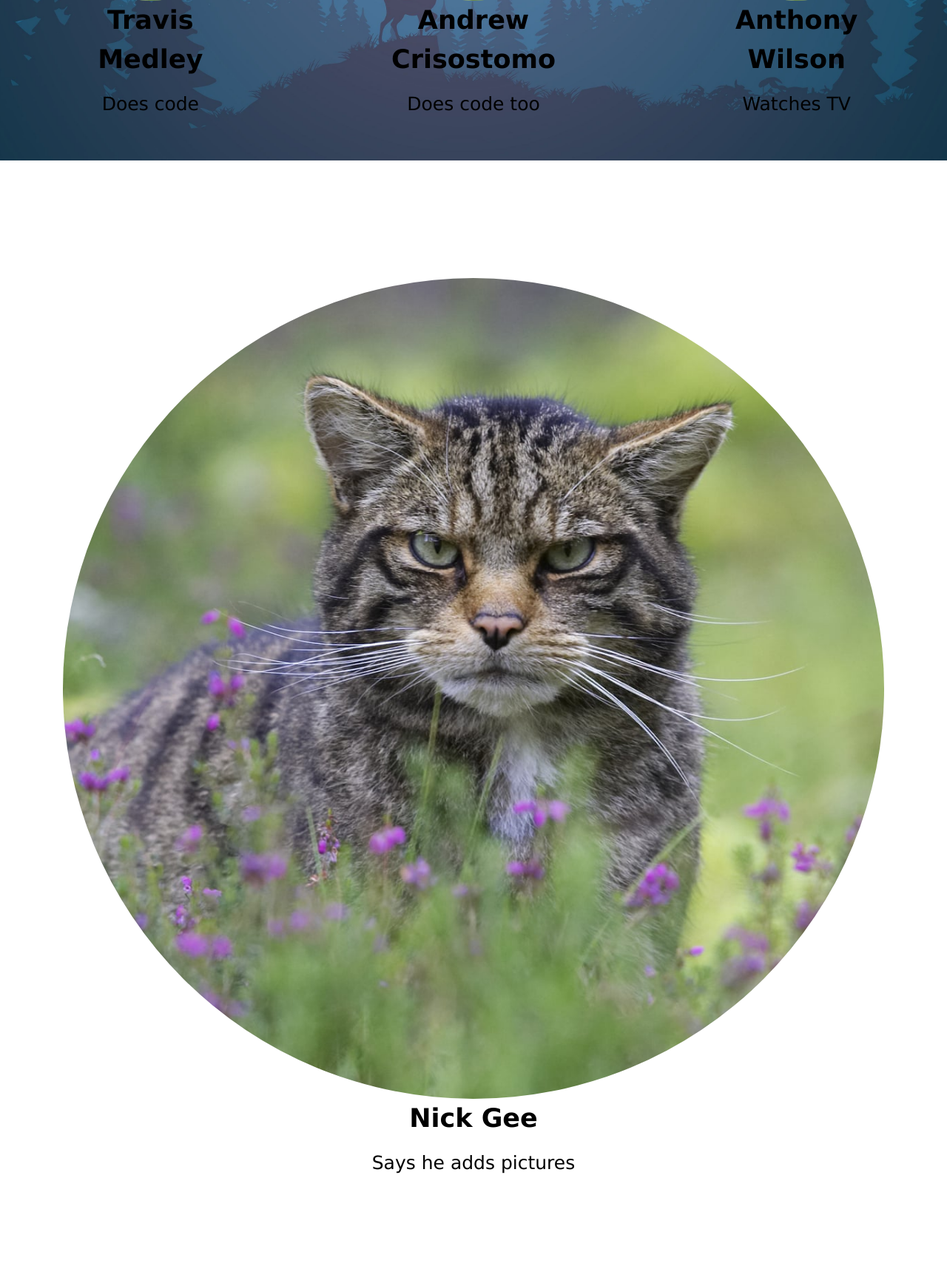
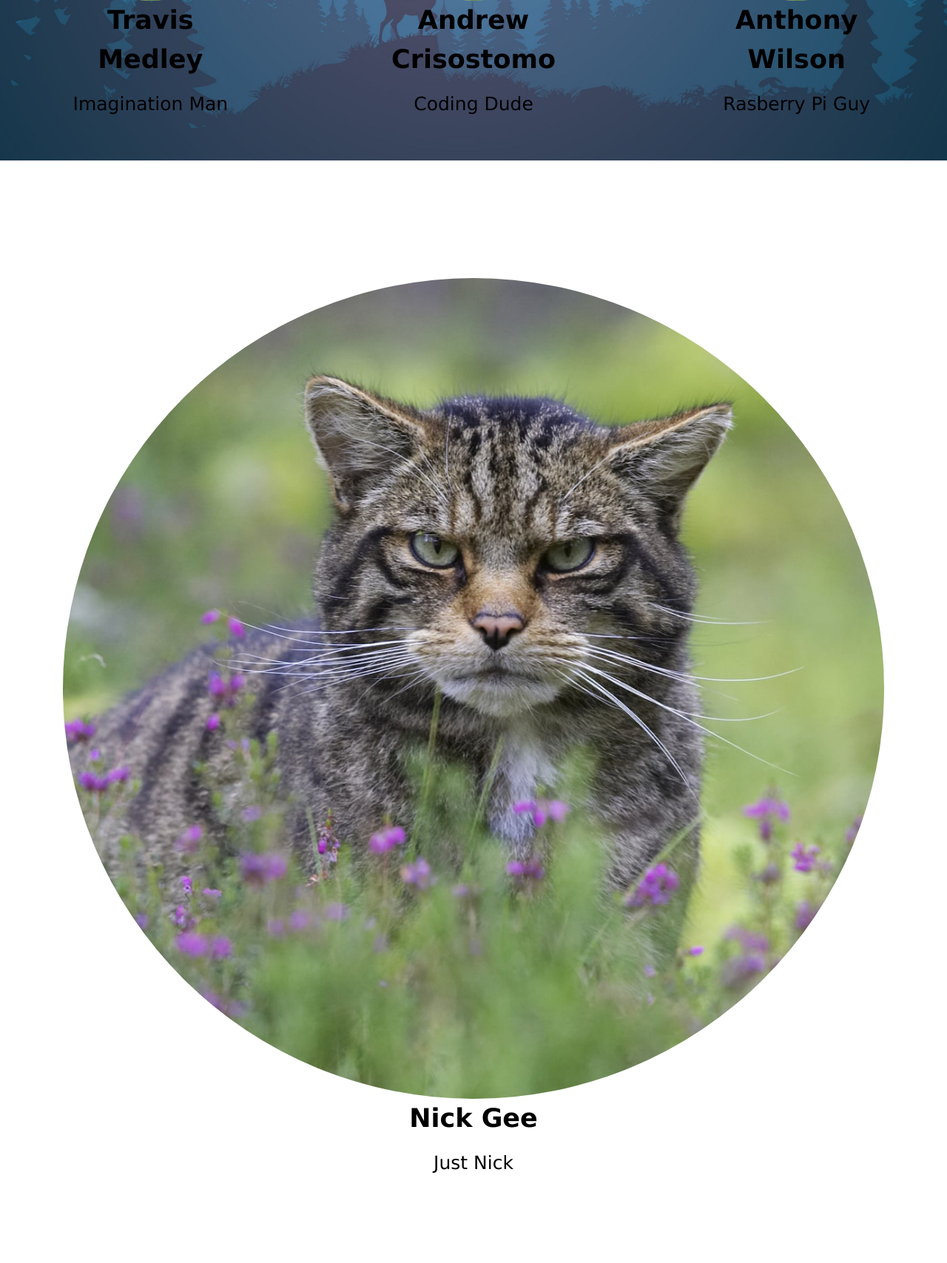
Before and after one commit to andrewc26/P2Wildcats, a Flask app: page /about in a window 1280 px wide. Shown: the part 583-2291 px from the top of the page at 74% size. Run offline with Flask 2, Linux system fonts and the light colour scheme; some libraries are stand-ins or nearby versions.

Commit message:
About page

```diff
--- a/templates/about.html
+++ b/templates/about.html
@@ -19,22 +19,22 @@
             <div class="column">
                 <img class="face" src="../static/images/Wildcat.jpg" alt="Travis" style="width:100%">
                 <p class="face-name">Travis Medley</p>
-                <p class="face-text">Does code</p>
+                <p class="face-text">Imagination Man</p>
             </div>
             <div class="column">
                 <img class="face" src="../static/images/Wildcat.jpg" alt="Andrew" style="width:100%">
                 <p class="face-name">Andrew Crisostomo</p>
-                <p class="face-text">Does code too</p>
+                <p class="face-text">Coding Dude</p>
             </div>
             <div class="column">
                 <img class="face" src="../static/images/Wildcat.jpg" alt="Anthony" style="width:100%">
                 <p class="face-name">Anthony Wilson</p>
-                <p class="face-text">Watches TV</p>
+                <p class="face-text">Rasberry Pi Guy</p>
             </div>
             <div class="column">
                 <img class="face" src="../static/images/Wildcat.jpg" alt="Nick" style="width:100%">
                 <p class="face-name">Nick Gee</p>
-                <p class="face-text">Says he adds pictures</p>
+                <p class="face-text">Just Nick</p>
             </div>
         </div>
     </body>
```
Also changed, not shown: static/images/travis3.jpg (added).
